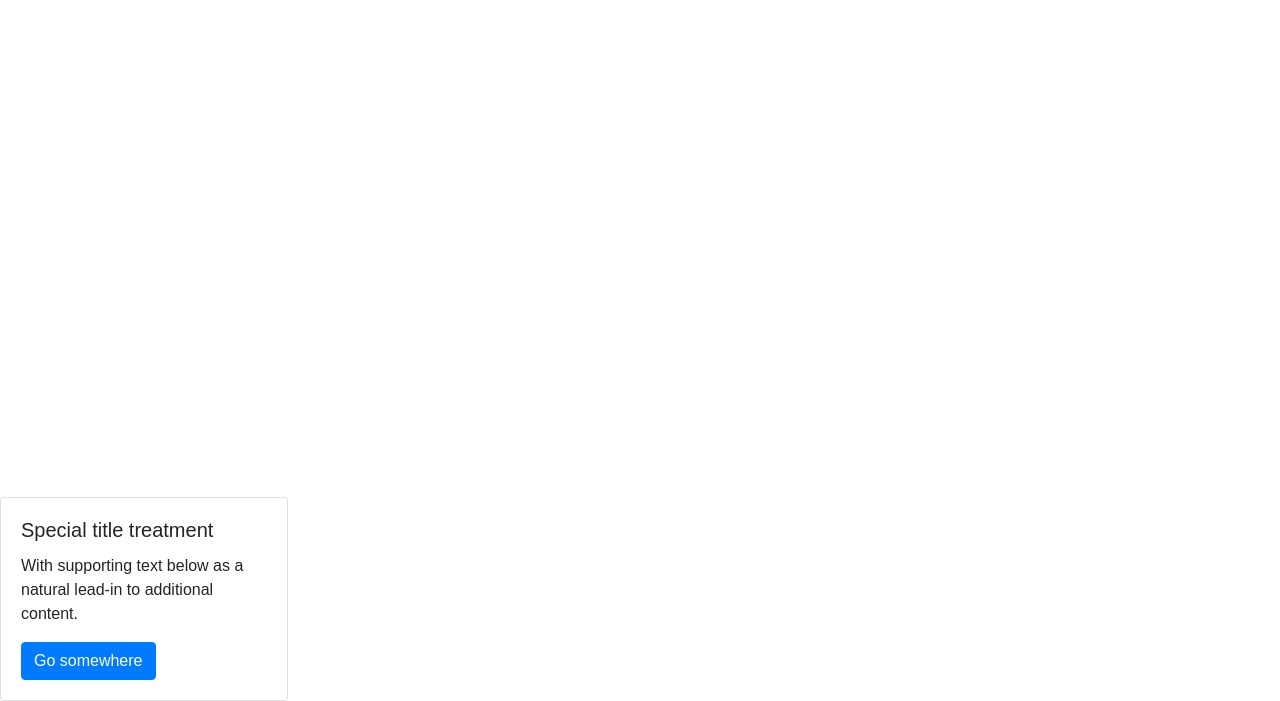
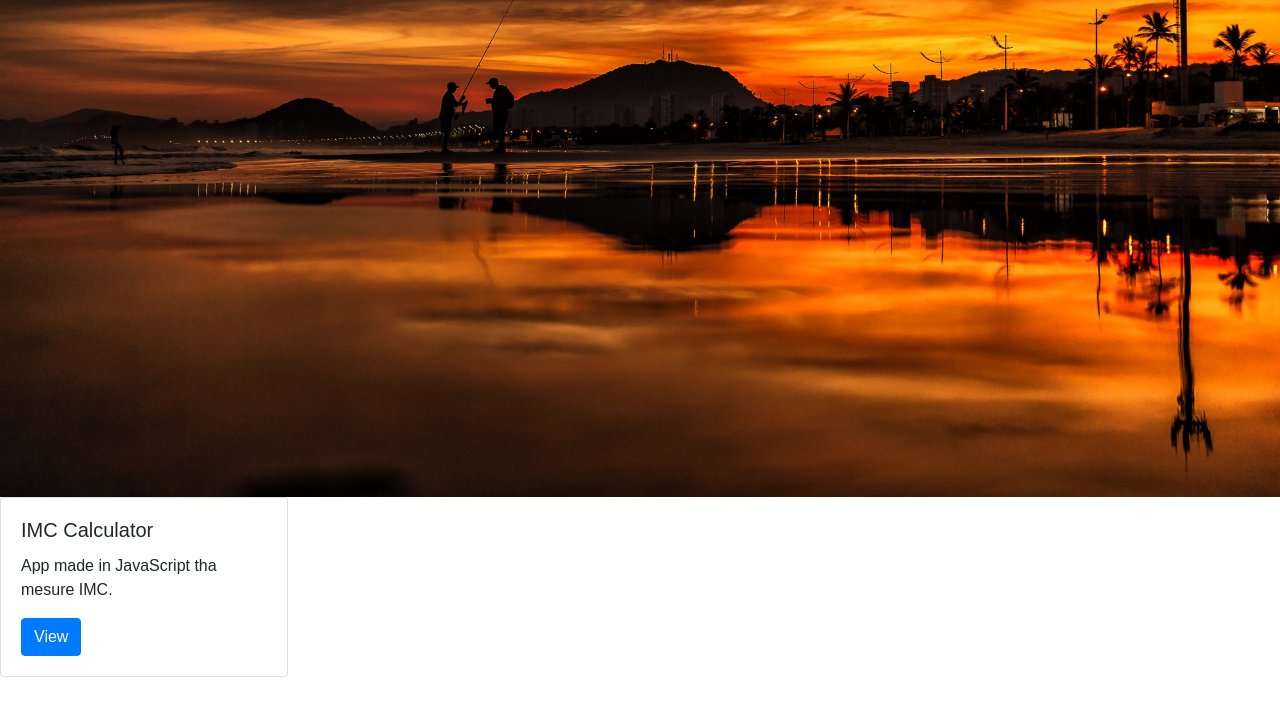
Before and after one commit to rmadureira77/Template, a plain HTML site: page index.html in a window 1280 px wide. Shown: the part 359-1060 px from the top of the page. After the commit the page ends 1036 px from the top, so only its background shows below. Drawn offline with nearby package versions, Linux system fonts and the light colour scheme.

Commit message:
update background image

```diff
--- a/index.html
+++ b/index.html
@@ -36,9 +36,9 @@
     <section>
         <div class="card" style="width: 18rem;">
             <div class="card-body">
-              <h5 class="card-title">Special title treatment</h5>
-              <p class="card-text">With supporting text below as a natural lead-in to additional content.</p>
-              <a href="#" class="btn btn-primary">Go somewhere</a>
+              <h5 class="card-title">IMC Calculator</h5>
+              <p class="card-text">App made in JavaScript tha mesure IMC.</p>
+              <a href="#" class="btn btn-primary">View</a>
             </div>
           </div>
     </section>
--- a/scripts.js
+++ b/scripts.js
@@ -34,12 +34,43 @@ function relogio() {
 
 function background() {
 
-    if (horas > 15) {
+    var relogio = new Date()
+
+    var horas = relogio.getHours()
+
+    var bkg = document.querySelector(".corpo1")
+
+    if (horas > 0 && horas <= 6) {
 
         bkg.style.backgroundImage = "url(./images/noite.jpg)"
 
     }
 
+    if (horas > 6 && horas <= 7) {
+
+        bkg.style.backgroundImage = "url(./images/amanhecer.jpg)"
+
+    }
+
+    if (horas > 7 &&  horas < 18) {
+
+        bkg.style.backgroundImage = "url(./images/dia.jpg)"
+
+    }
+
+    if ( horas >= 18 && horas < 19) {
+
+        bkg.style.backgroundImage = "url(./images/lusco.jpg)"
+
+    }
+    if (horas >= 19  && horas <= 24) {
+
+        bkg.style.backgroundImage = "url(./images/noite.jpg)"
+
+    }
+
+
+
 }
 
 window.setInterval("relogio()", 1000)
```
